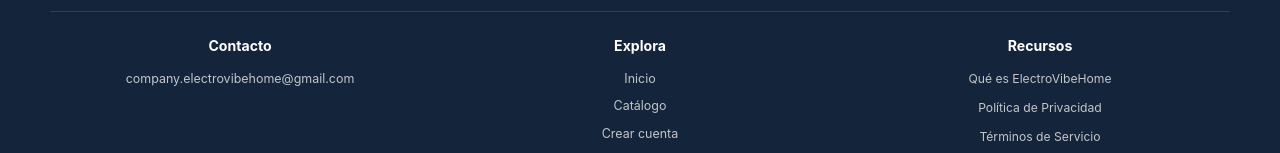
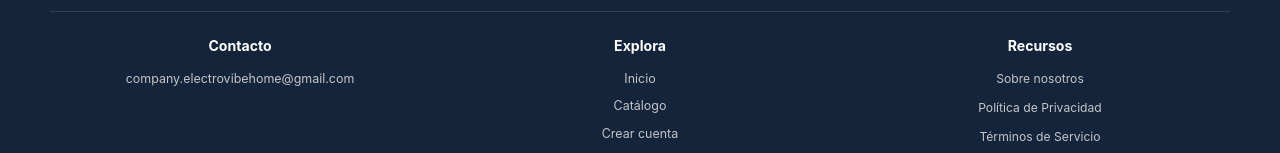
Before and after one commit to sro2005/my-app, a React (Vite) app: page / in a window 1280 px wide. Shown: the part 2000-2153 px from the top of the page. Built offline with nearby package versions, Linux system fonts and the light colour scheme.

Commit message:
Use Sobre nosotros consistently in footer

```diff
--- a/src/components/Footer.jsx
+++ b/src/components/Footer.jsx
@@ -31,7 +31,7 @@ const Footer = () => {
       <div className="evh-footer-section">
         <h2>Recursos</h2>
         <div className="evh-footer-resources">
-          <Link to="/about">Qué es ElectroVibeHome</Link>
+          <Link to="/about">Sobre nosotros</Link>
           <Link to="/privacy">Política de Privacidad</Link>
           <Link to="/terms">Términos de Servicio</Link>
         </div>
```
